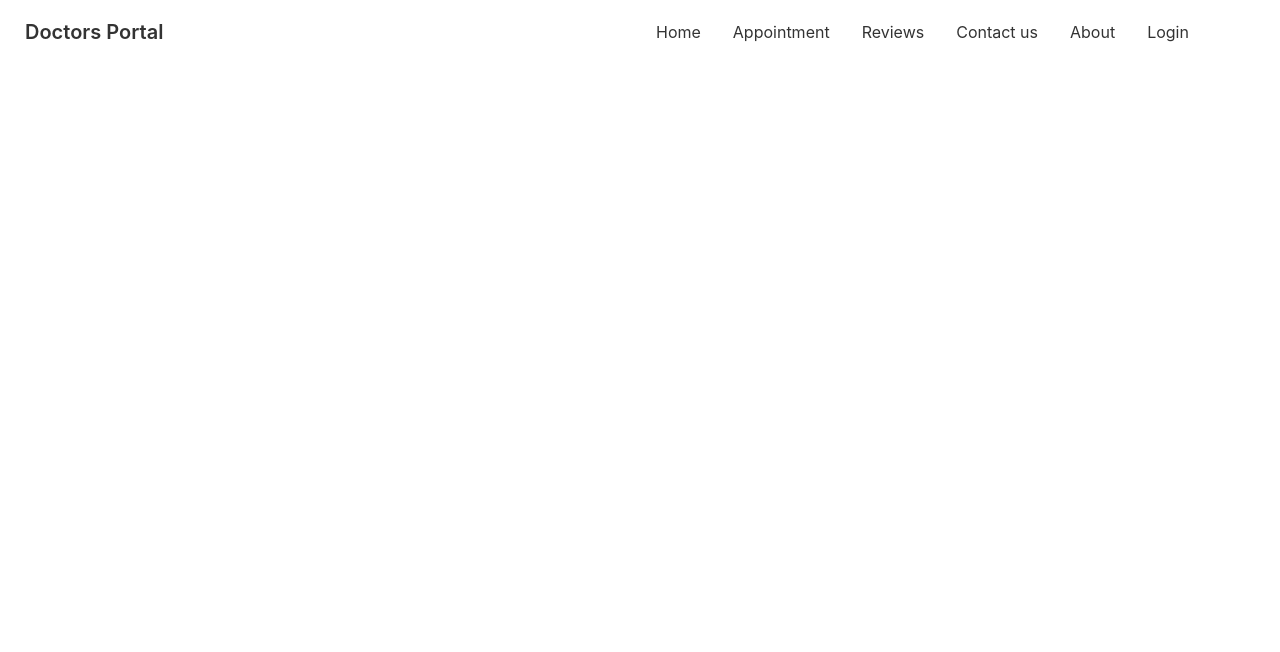
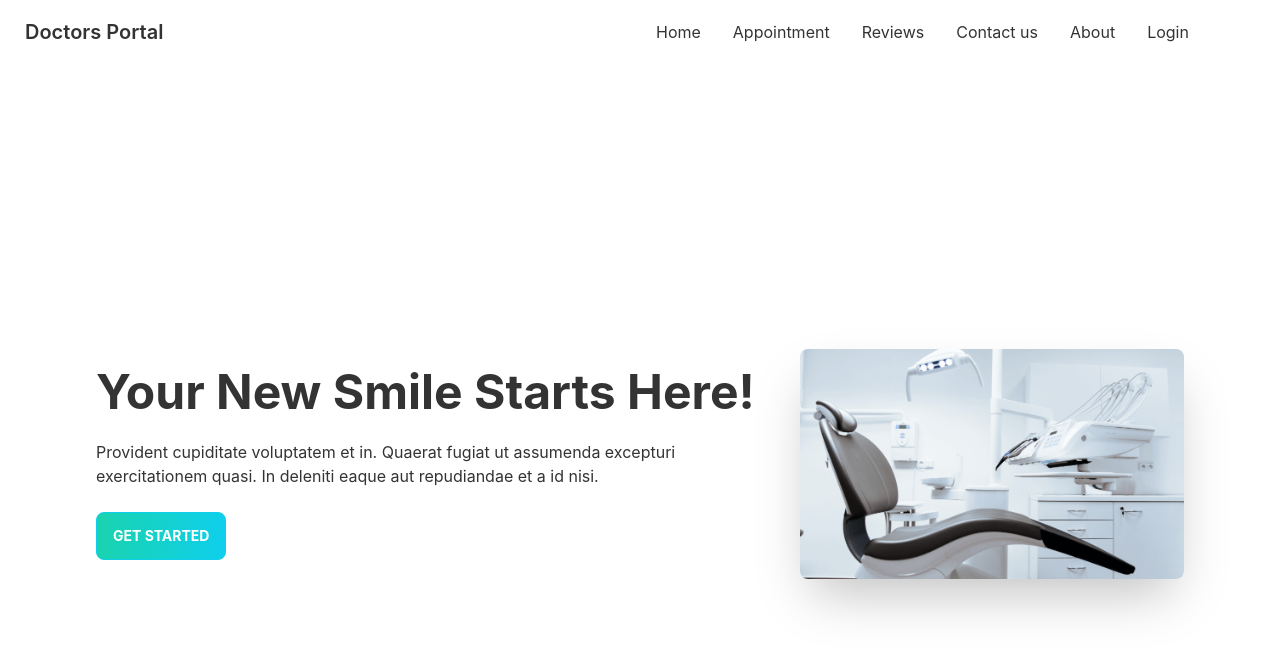
Before and after one commit to mubarakmohin1/Doctors-portal, a React (Create React App) app: page / in a window 1280 px wide. Shown: the top 652 px of the page. Built offline with nearby package versions, Linux system fonts and the light colour scheme.

Commit message:
bannersite partially completed

```diff
--- a/src/Pages/Home/Banner.js
+++ b/src/Pages/Home/Banner.js
@@ -1,9 +1,19 @@
 import React from 'react';
+import chair from '../../assets/images/chair.png'
 
 const Banner = () => {
     return (
         <div>
-
+            <div class="hero min-h-screen px-20">
+                <div class="hero-content flex-col lg:flex-row-reverse">
+                    <img src={chair} class="max-w-sm rounded-lg shadow-2xl" />
+                    <div>
+                        <h1 class="text-5xl font-bold">Your New Smile Starts Here!</h1>
+                        <p class="py-6">Provident cupiditate voluptatem et in. Quaerat fugiat ut assumenda excepturi exercitationem quasi. In deleniti eaque aut repudiandae et a id nisi.</p>
+                        <button class="btn btn-primary uppercase text-white font-bold bg-gradient-to-r from-secondary to-primary">Get Started</button>
+                    </div>
+                </div>
+            </div>
         </div>
     );
 };
--- a/src/Pages/Home/Home.js
+++ b/src/Pages/Home/Home.js
@@ -1,9 +1,10 @@
 import React from 'react';
+import Banner from './Banner';
 
 const Home = () => {
     return (
         <div>
-
+          <Banner></Banner>
         </div>
     );
 };
--- /dev/null
+++ b/src/Pages/Home/Info.js
@@ -0,0 +1,11 @@
+import React from 'react';
+
+const Info = () => {
+    return (
+        <div>
+
+        </div>
+    );
+};
+
+export default Info;
--- /dev/null
+++ b/src/Pages/Home/InfoCard.js
@@ -0,0 +1,11 @@
+import React from 'react';
+
+const InfoCard = () => {
+    return (
+        <div>
+
+        </div>
+    );
+};
+
+export default InfoCard;
```
